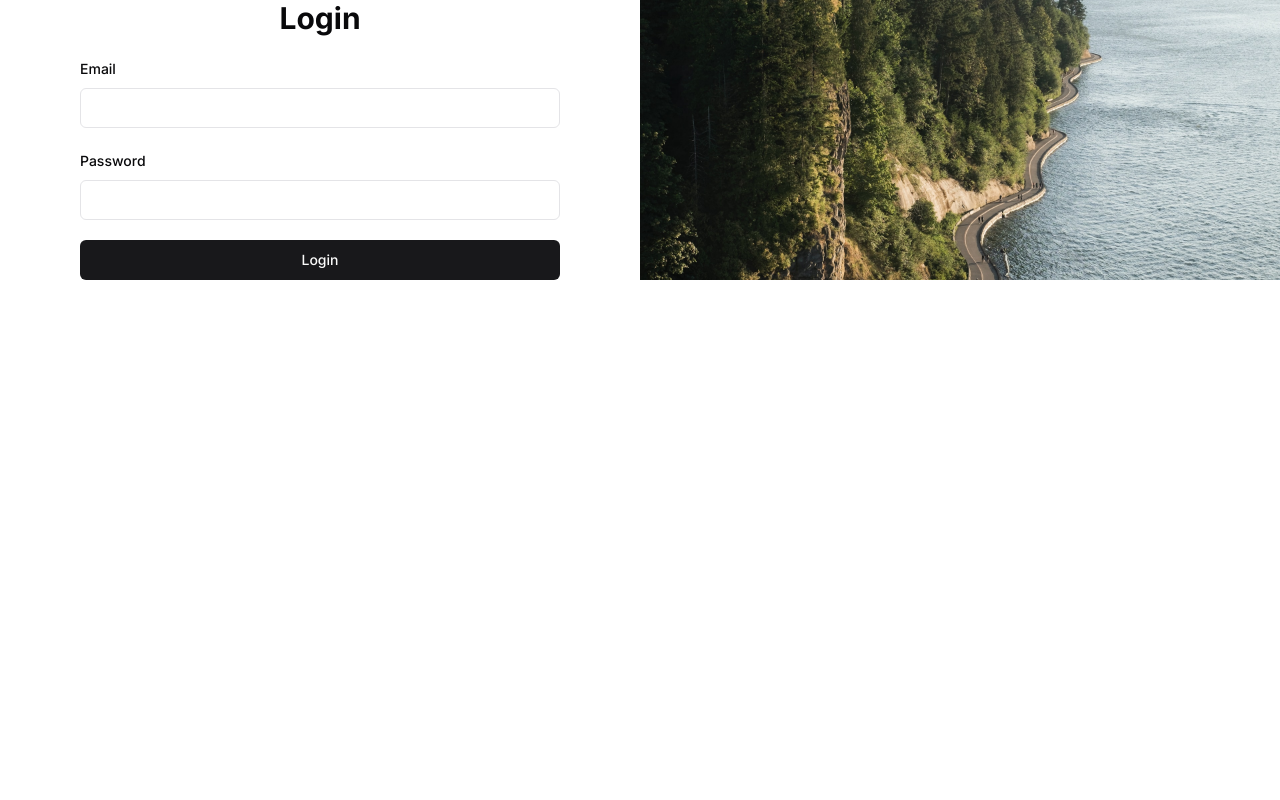
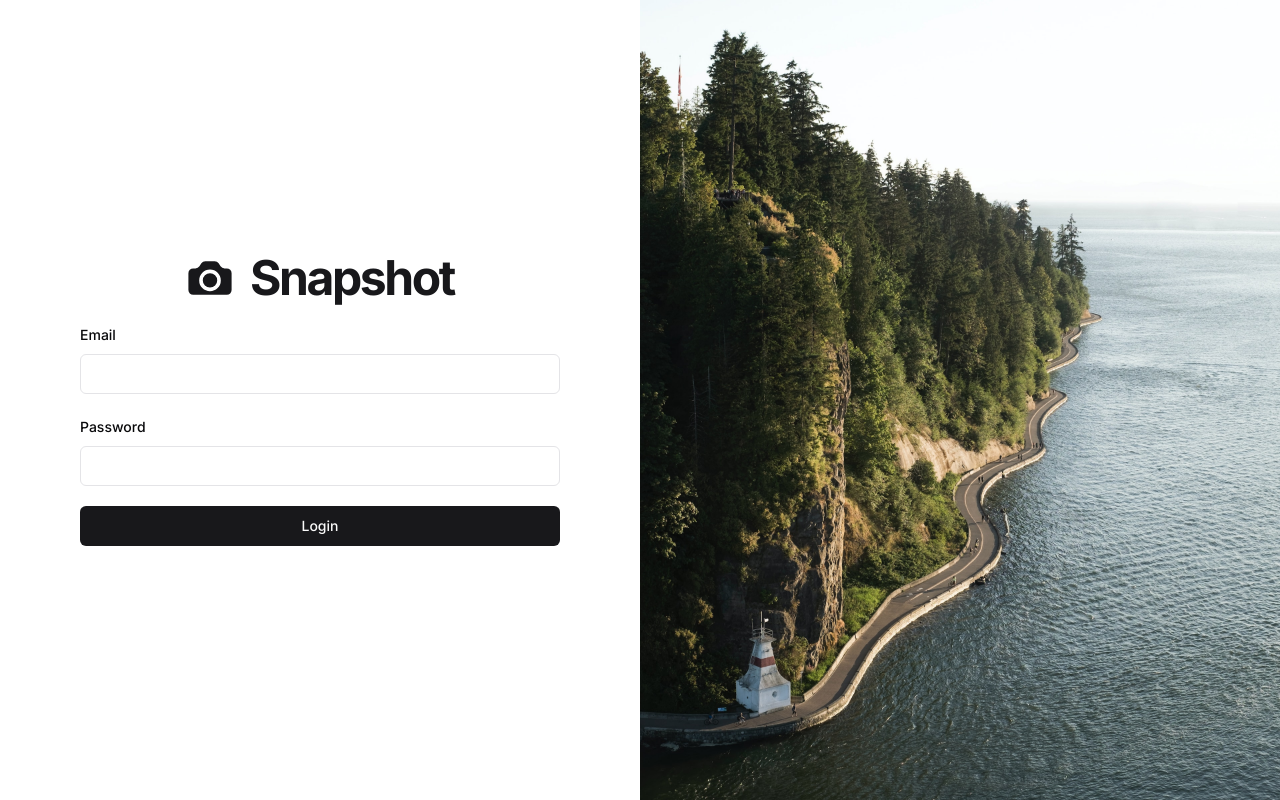
Before and after one commit to michaeleii/snapshot, a Next.js app: page /login in a window 1280 px wide. Built offline with nearby package versions, Linux system fonts and the light colour scheme; no server answers.

Commit message:
Revert login form

```diff
--- a/components/MainNav.tsx
+++ b/components/MainNav.tsx
@@ -34,7 +34,7 @@ function MainNav() {
       </div>
       {!isAuthenticated && (
         <div className="flex xl:flex-col gap-2 mt-auto mb-5">
-          <Drawer.Root>
+          {/* <Drawer.Root>
             <Drawer.Trigger asChild>
               <Button>Login</Button>
             </Drawer.Trigger>
@@ -50,8 +50,10 @@ function MainNav() {
                 </div>
               </Drawer.Content>
             </Drawer.Portal>
-          </Drawer.Root>
-
+          </Drawer.Root> */}
+          <Button asChild className="w-full">
+            <Link href="/login">Login</Link>
+          </Button>
           <Button asChild variant="outline" className="w-full">
             <Link href="/register">Register</Link>
           </Button>
--- a/pages/login/LoginForm.tsx
+++ b/pages/login/LoginForm.tsx
@@ -38,12 +38,15 @@ function LoginForm() {
   } = useLogin();
   const onSubmit = (values: FormData) => login(values);
   return (
+    <div className="flex flex-col min-h-screen justify-center">
       <Form {...form}>
         <form
           onSubmit={form.handleSubmit(onSubmit)}
           className="space-y-5 px-5 xl:px-20"
         >
-        <h1 className="mb-5 font-bold text-3xl text-center">Login</h1>
+          <div className="mb-5">
+            <Logo />
+          </div>
           {loginError instanceof Error && (
             <FormMessage className="text-center">
               {loginError.message}
@@ -81,6 +84,7 @@ function LoginForm() {
           </Button>
         </form>
       </Form>
+    </div>
   );
 }
 export default LoginForm;
```
Lines whose indentation alone changed are shown as unchanged.
